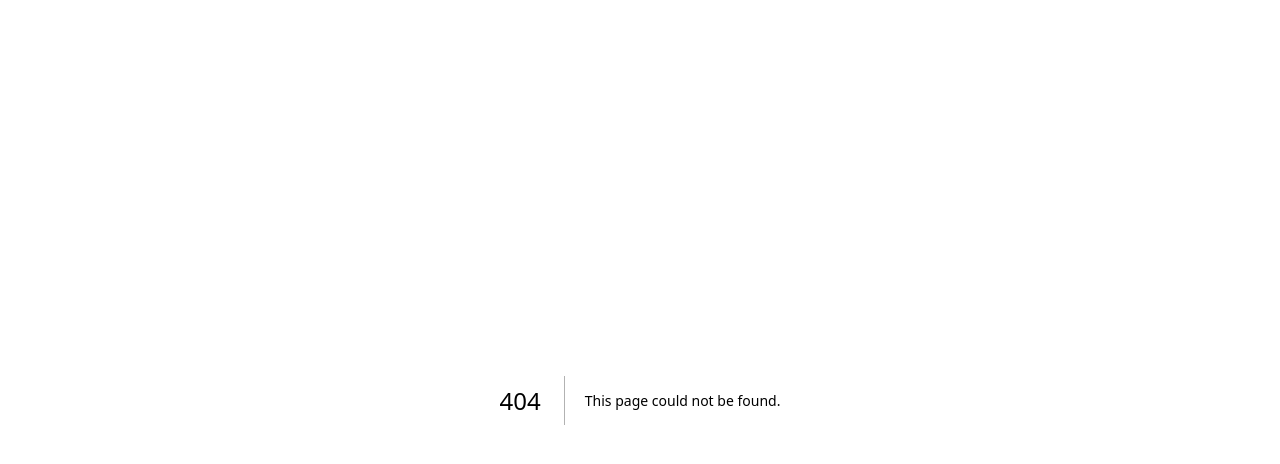
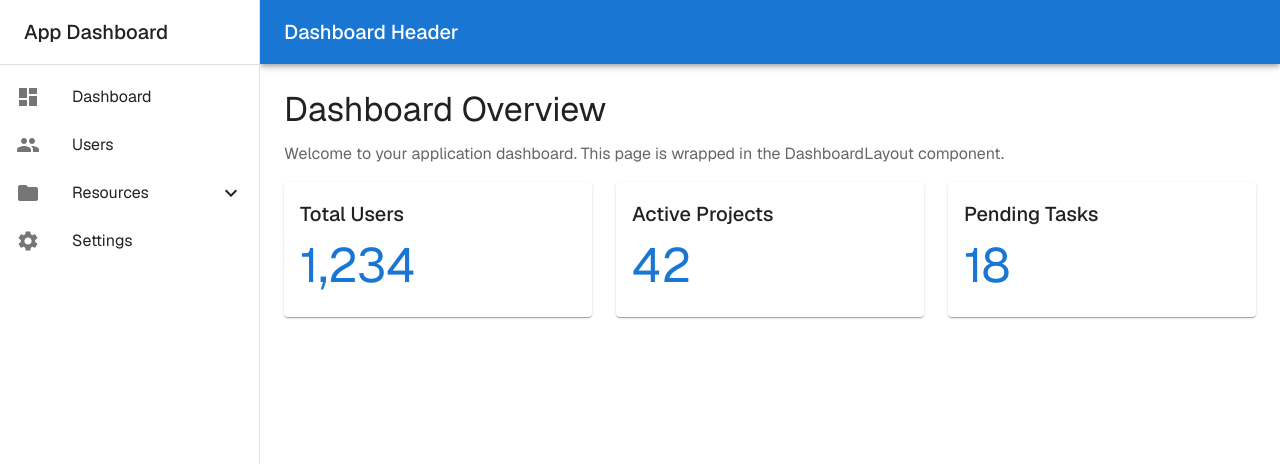
Before and after one commit to eralvarez/nextjs-template, a Next.js app: page /app in a window 1280 px wide. Before the commit this address had no page. Shown: the top 464 px of the page. Built offline with nearby package versions, Linux system fonts and the light colour scheme; what @mui/material-nextjs would draw is missing.

Commit message:
feat: add MUI components and layout structure for dashboard

```diff
--- a/package.json
+++ b/package.json
@@ -15,6 +15,7 @@
     "@emotion/cache": "^11.14.0",
     "@emotion/react": "^11.14.0",
     "@emotion/styled": "^11.14.1",
+    "@mui/icons-material": "^7.3.6",
     "@mui/material": "^7.3.6",
     "@mui/material-nextjs": "^7.3.6",
     "next": "16.0.10",
--- /dev/null
+++ b/src/app/app/layout.tsx
@@ -0,0 +1,5 @@
+import { DashboardLayout } from 'components/layouts/dashboardLayout';
+
+export default function AppLayout({ children }: { children: React.ReactNode }) {
+  return <DashboardLayout>{children}</DashboardLayout>;
+}
--- /dev/null
+++ b/src/app/app/page.tsx
@@ -0,0 +1,54 @@
+import { Typography, Box, Grid, Card, CardContent } from '@mui/material';
+
+export default function AppDashboardPage() {
+  return (
+    <Box>
+      <Typography variant="h4" gutterBottom>
+        Dashboard Overview
+      </Typography>
+      <Typography variant="body1" color="text.secondary" paragraph>
+        Welcome to your application dashboard. This page is wrapped in the
+        DashboardLayout component.
+      </Typography>
+
+      <Grid container spacing={3} sx={{ mt: 2 }}>
+        <Grid size={{ xs: 12, md: 4 }}>
+          <Card>
+            <CardContent>
+              <Typography variant="h6" gutterBottom>
+                Total Users
+              </Typography>
+              <Typography variant="h3" color="primary">
+                1,234
+              </Typography>
+            </CardContent>
+          </Card>
+        </Grid>
+        <Grid size={{ xs: 12, md: 4 }}>
+          <Card>
+            <CardContent>
+              <Typography variant="h6" gutterBottom>
+                Active Projects
+              </Typography>
+              <Typography variant="h3" color="primary">
+                42
+              </Typography>
+            </CardContent>
+          </Card>
+        </Grid>
+        <Grid size={{ xs: 12, md: 4 }}>
+          <Card>
+            <CardContent>
+              <Typography variant="h6" gutterBottom>
+                Pending Tasks
+              </Typography>
+              <Typography variant="h3" color="primary">
+                18
+              </Typography>
+            </CardContent>
+          </Card>
+        </Grid>
+      </Grid>
+    </Box>
+  );
+}
--- /dev/null
+++ b/src/components/layouts/dashboardLayout/DashboardLayout.tsx
@@ -0,0 +1,223 @@
+'use client';
+import { useState } from 'react';
+import {
+  Box,
+  Drawer,
+  AppBar,
+  Toolbar,
+  Typography,
+  List,
+  ListItem,
+  ListItemButton,
+  ListItemIcon,
+  ListItemText,
+  Collapse,
+  IconButton,
+  Divider,
+} from '@mui/material';
+import {
+  Menu as MenuIcon,
+  Dashboard as DashboardIcon,
+  Settings as SettingsIcon,
+  People as PeopleIcon,
+  ExpandLess,
+  ExpandMore,
+  Folder as FolderIcon,
+  Description as DescriptionIcon,
+  Image as ImageIcon,
+} from '@mui/icons-material';
+import Link from 'next/link';
+
+const drawerWidth = 260;
+
+interface NavItem {
+  text: string;
+  icon: React.ReactNode;
+  href: string;
+  children?: NavItem[];
+}
+
+const navItems: NavItem[] = [
+  {
+    text: 'Dashboard',
+    icon: <DashboardIcon />,
+    href: '/app',
+  },
+  {
+    text: 'Users',
+    icon: <PeopleIcon />,
+    href: '/app/users',
+  },
+  {
+    text: 'Resources',
+    icon: <FolderIcon />,
+    href: '/app/resources',
+    children: [
+      {
+        text: 'Documents',
+        icon: <DescriptionIcon />,
+        href: '/app/resources/documents',
+      },
+      {
+        text: 'Images',
+        icon: <ImageIcon />,
+        href: '/app/resources/images',
+      },
+    ],
+  },
+  {
+    text: 'Settings',
+    icon: <SettingsIcon />,
+    href: '/app/settings',
+  },
+];
+
+interface DashboardLayoutProps {
+  children: React.ReactNode;
+}
+
+export const DashboardLayout = ({ children }: DashboardLayoutProps) => {
+  const [mobileOpen, setMobileOpen] = useState(false);
+  const [openCollapsible, setOpenCollapsible] = useState<{
+    [key: string]: boolean;
+  }>({});
+
+  const handleDrawerToggle = () => {
+    setMobileOpen(!mobileOpen);
+  };
+
+  const handleCollapsibleClick = (text: string) => {
+    setOpenCollapsible((prev) => ({
+      ...prev,
+      [text]: !prev[text],
+    }));
+  };
+
+  const renderNavItem = (item: NavItem, depth: number = 0) => {
+    const hasChildren = item.children && item.children.length > 0;
+
+    if (hasChildren) {
+      return (
+        <Box key={item.text}>
+          <ListItem disablePadding>
+            <ListItemButton
+              onClick={() => handleCollapsibleClick(item.text)}
+              sx={{ pl: 2 + depth * 2 }}
+            >
+              <ListItemIcon>{item.icon}</ListItemIcon>
+              <ListItemText primary={item.text} />
+              {openCollapsible[item.text] ? <ExpandLess /> : <ExpandMore />}
+            </ListItemButton>
+          </ListItem>
+          <Collapse
+            in={openCollapsible[item.text]}
+            timeout="auto"
+            unmountOnExit
+          >
+            <List component="div" disablePadding>
+              {item.children?.map((child) => renderNavItem(child, depth + 1))}
+            </List>
+          </Collapse>
+        </Box>
+      );
+    }
+
+    return (
+      <ListItem key={item.text} disablePadding>
+        <ListItemButton
+          component={Link}
+          href={item.href}
+          sx={{ pl: 2 + depth * 2 }}
+        >
+          <ListItemIcon>{item.icon}</ListItemIcon>
+          <ListItemText primary={item.text} />
+        </ListItemButton>
+      </ListItem>
+    );
+  };
+
+  const drawer = (
+    <Box>
+      <Toolbar>
+        <Typography variant="h6" noWrap component="div">
+          App Dashboard
+        </Typography>
+      </Toolbar>
+      <Divider />
+      <List>{navItems.map((item) => renderNavItem(item))}</List>
+    </Box>
+  );
+
+  return (
+    <Box sx={{ display: 'flex' }}>
+      <AppBar
+        position="fixed"
+        sx={{
+          width: { sm: `calc(100% - ${drawerWidth}px)` },
+          ml: { sm: `${drawerWidth}px` },
+        }}
+      >
+        <Toolbar>
+          <IconButton
+            color="inherit"
+            aria-label="open drawer"
+            edge="start"
+            onClick={handleDrawerToggle}
+            sx={{ mr: 2, display: { sm: 'none' } }}
+          >
+            <MenuIcon />
+          </IconButton>
+          <Typography variant="h6" noWrap component="div">
+            Dashboard Header
+          </Typography>
+        </Toolbar>
+      </AppBar>
+      <Box
+        component="nav"
+        sx={{ width: { sm: drawerWidth }, flexShrink: { sm: 0 } }}
+      >
+        <Drawer
+          variant="temporary"
+          open={mobileOpen}
+          onClose={handleDrawerToggle}
+          ModalProps={{
+            keepMounted: true,
+          }}
+          sx={{
+            display: { xs: 'block', sm: 'none' },
+            '& .MuiDrawer-paper': {
+              boxSizing: 'border-box',
+              width: drawerWidth,
+            },
+          }}
+        >
+          {drawer}
+        </Drawer>
+        <Drawer
+          variant="permanent"
+          sx={{
+            display: { xs: 'none', sm: 'block' },
+            '& .MuiDrawer-paper': {
+              boxSizing: 'border-box',
+              width: drawerWidth,
+            },
+          }}
+          open
+        >
+          {drawer}
+        </Drawer>
+      </Box>
+      <Box
+        component="main"
+        sx={{
+          flexGrow: 1,
+          p: 3,
+          width: { sm: `calc(100% - ${drawerWidth}px)` },
+        }}
+      >
+        <Toolbar />
+        {children}
+      </Box>
+    </Box>
+  );
+};
--- /dev/null
+++ b/src/components/layouts/dashboardLayout/index.ts
@@ -0,0 +1 @@
+export { DashboardLayout } from './DashboardLayout';
```
Also changed, not shown: 1 other file (tests, documents, lock files or other folders).
